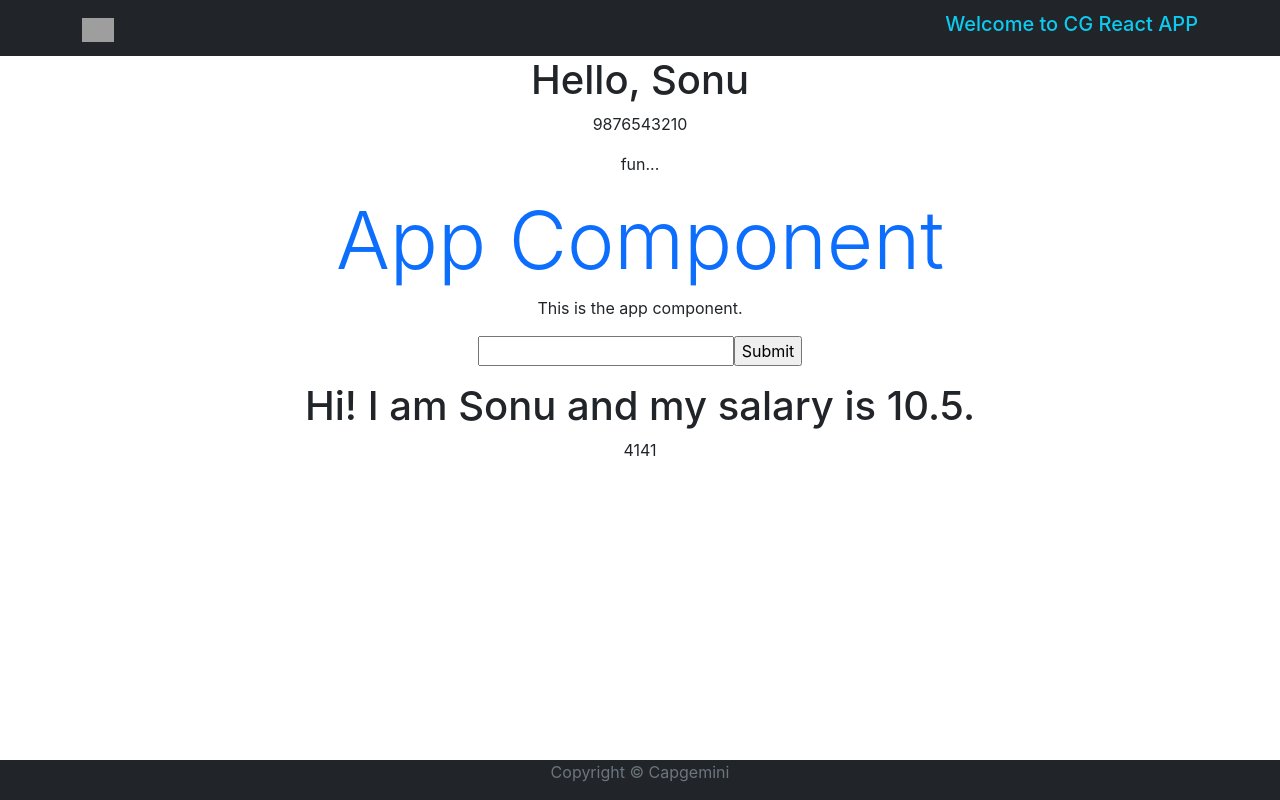
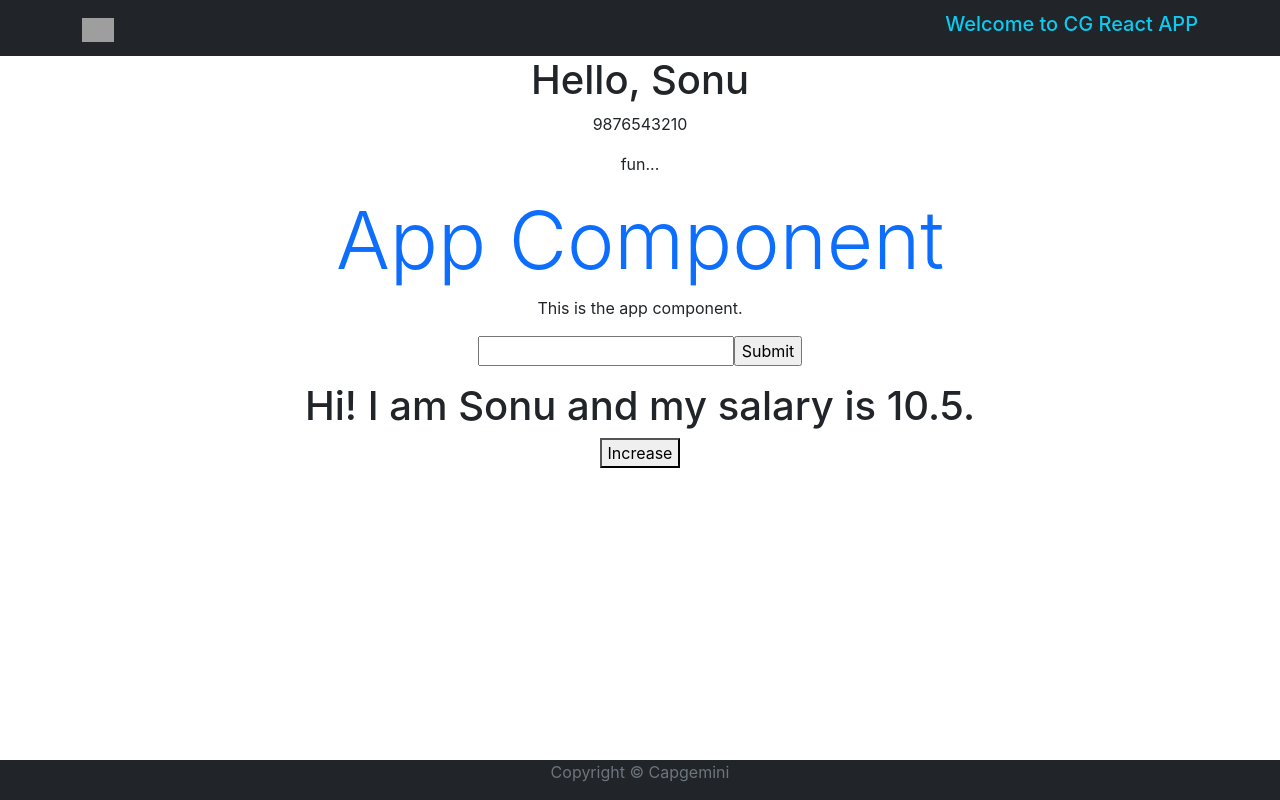
Before and after one commit to AKASHKASAR/cg-react-app, a React (Create React App) app: page / in a window 1280 px wide. Built offline with nearby package versions, Linux system fonts and the light colour scheme; grey boxes are pictures that could not be loaded.

Commit message:
Cmmit
Commit

```diff
--- a/package.json
+++ b/package.json
@@ -12,7 +12,7 @@
     "web-vitals": "^1.1.2"
   },
   "scripts": {
-    "start": "react-scripts start",
+    "start": "set PORT=3001 && react-scripts start",
     "build": "react-scripts build",
     "test": "react-scripts test",
     "eject": "react-scripts eject"
--- a/public/index.html
+++ b/public/index.html
@@ -3,6 +3,7 @@
 
 <head>
     <title>cg-react-app</title>
+
     <link href="https://cdn.jsdelivr.net/npm/bootstrap@5.0.2/dist/css/bootstrap.min.css" rel="stylesheet"
         integrity="sha384-EVSTQN3/azprG1Anm3QDgpJLIm9Nao0Yz1ztcQTwFspd3yD65VohhpuuCOmLASjC" crossorigin="anonymous">
 </head>
@@ -17,7 +18,6 @@
     <script src="https://cdn.jsdelivr.net/npm/bootstrap@5.0.2/dist/js/bootstrap.min.js"
         integrity="sha384-cVKIPhGWiC2Al4u+LWgxfKTRIcfu0JTxR+EQDz/bgldoEyl4H0zUF0QKbrJ0EcQF"
         crossorigin="anonymous"></script>
-
 </body>
 
 </html>
--- a/src/components/Employee.js
+++ b/src/components/Employee.js
@@ -4,16 +4,52 @@ class Employee extends React.Component {
     constructor() {
         super();
         this.state = {
-            name: "Sonu", salary: 10.5,
-            phones: { first: 1010, second: 4141 }
+            name: "Sonu",
+            salary: 10.5
         };
     }
+
+    increaseSalary = () => {
+        console.log("Pay hiked!")
+        this.setState({ salary: this.state.salary + 10 });
+    };
+
     render() {
         return (<div className="App">
             <h1 > Hi! I am {this.state.name} and my salary is {this.state.salary}.</h1>
-            <p> {this.state.phones.second} </p>
+            <button type="button"
+                onClick={this.increaseSalary} >Increase</button>
         </div>
         );
     }
 }
 export default Employee;
+
+
+
+// import React from 'react';
+
+// class Employee extends React.Component {
+
+//     constructor() {
+//         super();
+
+//         // this.someObject = { key: "value", key2: 111, key3: true, key4: { subKey5: 10, subKey6: 2345 } };
+
+//         this.state = {
+//             name: "Sonu",
+//             salary: 10.5,
+//             phones: { first: 1010, second: 4141 }
+//         };
+//     }
+
+//     render() {
+//         return (
+//             <div className="App">
+//                 <h1 > Hi! I am {this.state.name} and my salary is {this.state.salary}.</h1>
+//                 <p> {this.state.phones.second} </p>
+//             </div>
+//         );
+//     }
+// }
+// export default Employee;
--- a/src/components/Footer.js
+++ b/src/components/Footer.js
@@ -2,14 +2,15 @@ import React from 'react';
 
 function Footer() {
   return (
-    <div className="fixed-bottom footer bg-dark text-secondary">
+
+    <div className="footer fixed-bottom bg-dark text-secondary">
       <p>Copyright &copy; Capgemini</p>
     </div>
 
 
-      // <footer>
-      //  <p>Copyright &copy; Capgemini</p>
-      // </footer>
+    // <footer>
+    //  <p>Copyright &copy; Capgemini</p>
+    // </footer>
   );
 }
 export default Footer;
```
